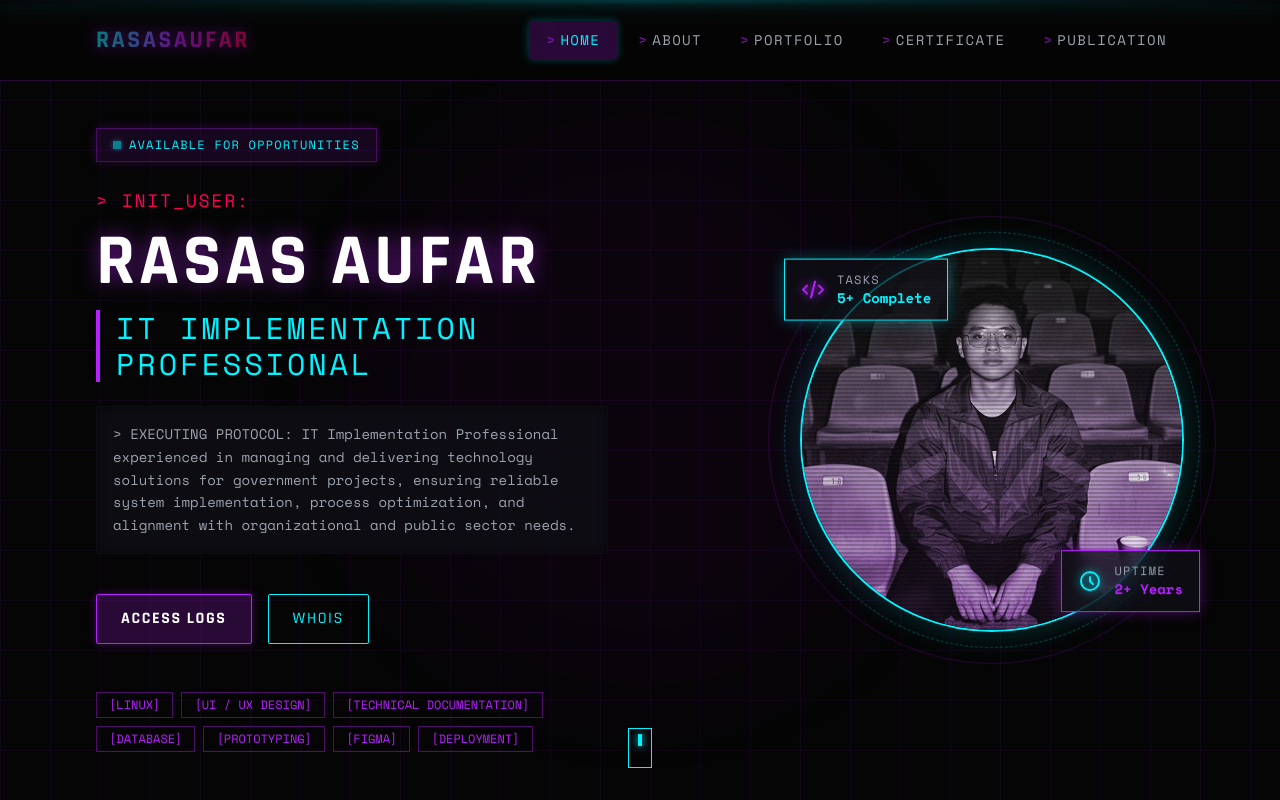
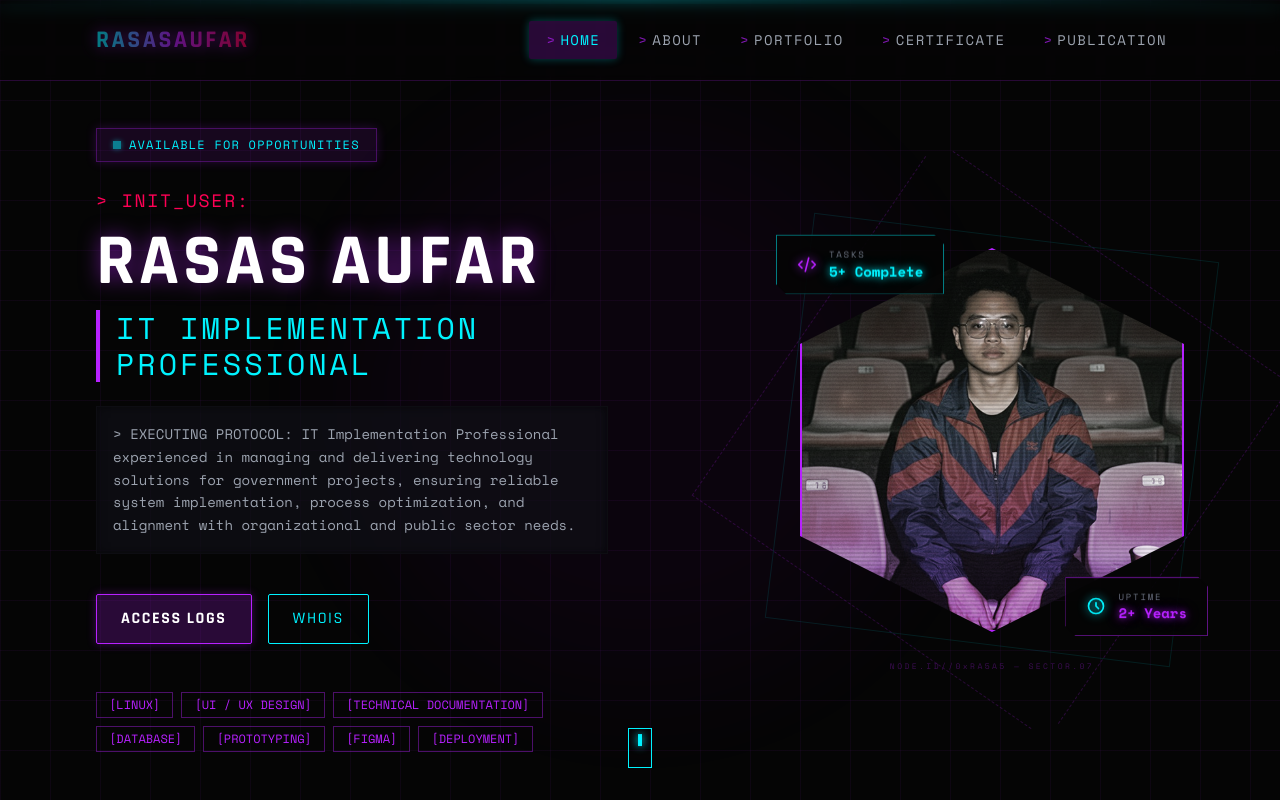
Before and after one commit to rasasaufar/portofolio-rasas-v3, a Nuxt app: page / in a window 1280 px wide. Shown: the top 800 px of the page. Built offline with nearby package versions, Linux system fonts and the light colour scheme.

Commit message:
feat: Add initial Home section component with cyberpunk-inspired styling and supporting global CSS utilities.

```diff
--- a/app/assets/css/main.css
+++ b/app/assets/css/main.css
@@ -94,3 +94,24 @@
     linear-gradient(to bottom, rgba(183, 33, 255, 0.05) 1px, transparent 1px);
   background-size: 50px 50px;
 }
+
+/* ══════════════════════════════════════════════════════════════
+   CRT / SCANLINE OVERLAY — Applied to photo containers
+   ══════════════════════════════════════════════════════════════ */
+.crt-overlay {
+  position: relative;
+}
+
+.crt-overlay::after {
+  content: '';
+  position: absolute;
+  inset: 0;
+  background: repeating-linear-gradient(
+    transparent,
+    transparent 2px,
+    rgba(0, 0, 0, 0.12) 2px,
+    rgba(0, 0, 0, 0.12) 4px
+  );
+  pointer-events: none;
+  z-index: 1;
+}
--- a/app/components/SectionHome.vue
+++ b/app/components/SectionHome.vue
@@ -44,50 +44,54 @@
           </div>
         </div>
 
-        <!-- Right: Photo -->
+        <!-- Right: Photo with cyberpunk treatment -->
         <div class="flex justify-center lg:justify-end animate-fade-in-right" style="animation-delay: 0.4s">
           <div class="relative">
-            <!-- Decorative rings -->
-            <div class="absolute -inset-4 rounded-full border border-cyber-cyan/30 border-dashed animate-[spin_20s_linear_infinite]"></div>
-            <div class="absolute -inset-8 rounded-full border border-cyber-purple/20 animate-[spin_30s_linear_infinite_reverse]"></div>
+            <!-- Outer decorative ring (dashed, slow spin) -->
+            <div class="absolute -inset-6 border border-dashed border-cyber-purple/20 animate-spin-slow" style="clip-path: polygon(0 0, calc(100% - 20px) 0, 100% 20px, 100% 100%, 20px 100%, 0 calc(100% - 20px));"></div>
+            <!-- Inner decorative ring -->
+            <div class="absolute -inset-3 border border-cyber-cyan/10 animate-spin-slower" style="animation-direction: reverse;"></div>
 
-            <!-- Photo Container -->
-            <div class="relative w-72 h-72 sm:w-80 sm:h-80 lg:w-96 lg:h-96 rounded-full overflow-hidden border-2 border-cyber-cyan shadow-[0_0_30px_rgba(0,243,255,0.2)]">
+            <!-- Photo Container — hexagonal cut -->
+            <div class="relative w-72 h-72 sm:w-80 sm:h-80 lg:w-96 lg:h-96 overflow-hidden border-2 border-cyber-purple crt-overlay" style="clip-path: polygon(50% 0%, 100% 25%, 100% 75%, 50% 100%, 0% 75%, 0% 25%); box-shadow: 0 0 40px rgba(183, 33, 255, 0.3), inset 0 0 40px rgba(0, 0, 0, 0.6);">
               <img
                 src="/images/profile.png"
                 alt="Rasas - Profile Photo"
-                class="w-full h-full object-cover filter grayscale hover:grayscale-0 transition-all duration-500"
+                class="w-full h-full object-cover filter grayscale-[70%] hover:grayscale-0 transition-all duration-700 scale-110"
               />
-              <!-- Overlay gradient -->
-              <div class="absolute inset-0 bg-gradient-to-t from-cyber-purple/40 to-transparent mix-blend-overlay"></div>
-              <!-- Scanline effect overlay -->
-              <div class="absolute inset-0 bg-[linear-gradient(transparent_50%,rgba(0,0,0,0.2)_50%)] bg-[length:100%_4px] pointer-events-none"></div>
+              <!-- Purple gradient overlay -->
+              <div class="absolute inset-0 bg-gradient-to-t from-cyber-purple/50 via-transparent to-cyber-bg/30 mix-blend-overlay"></div>
             </div>
 
-            <!-- Floating Badge -->
-            <div class="absolute bottom-4 -right-4 bg-cyber-panel border border-cyber-purple px-4 py-3 shadow-[0_0_15px_rgba(183,33,255,0.3)] animate-float backdrop-blur-md">
+            <!-- Floating Badge — Uptime -->
+            <div class="absolute -bottom-2 -right-6 bg-cyber-bg/90 backdrop-blur-md border border-cyber-purple/50 px-5 py-3 animate-float clip-cyber-sm" style="box-shadow: 0 0 20px rgba(183, 33, 255, 0.3);">
               <div class="flex items-center gap-3">
-                <span class="text-cyber-cyan drop-shadow-[0_0_5px_currentColor]">
-                  <svg class="w-6 h-6" fill="none" stroke="currentColor" viewBox="0 0 24 24"><path stroke-linecap="round" stroke-linejoin="round" stroke-width="2" d="M12 8v4l3 3m6-3a9 9 0 11-18 0 9 9 0 0118 0z"></path></svg>
+                <span class="text-cyber-cyan" style="filter: drop-shadow(0 0 5px currentColor);">
+                  <svg class="w-5 h-5" fill="none" stroke="currentColor" viewBox="0 0 24 24"><path stroke-linecap="round" stroke-linejoin="round" stroke-width="2" d="M12 8v4l3 3m6-3a9 9 0 11-18 0 9 9 0 0118 0z"></path></svg>
                 </span>
                 <div>
-                  <p class="text-xs font-mono text-gray-400 uppercase tracking-widest">Uptime</p>
-                  <p class="text-sm font-mono font-bold text-cyber-purple">2+ Years</p>
+                  <p class="text-[9px] font-mono text-gray-500 uppercase tracking-[0.2em]">Uptime</p>
+                  <p class="text-sm font-mono font-bold text-cyber-purple text-glow-purple">2+ Years</p>
                 </div>
               </div>
             </div>
 
-            <!-- Floating Badge 2 -->
-            <div class="absolute top-4 -left-4 bg-cyber-panel border border-cyber-cyan px-4 py-3 shadow-[0_0_15px_rgba(0,243,255,0.3)] animate-float" style="animation-delay: 2s">
+            <!-- Floating Badge — Tasks -->
+            <div class="absolute -top-2 -left-6 bg-cyber-bg/90 backdrop-blur-md border border-cyber-cyan/50 px-5 py-3 animate-float clip-cyber-sm" style="animation-delay: 2s; box-shadow: 0 0 20px rgba(0, 243, 255, 0.2);">
               <div class="flex items-center gap-3">
-                <span class="text-cyber-purple drop-shadow-[0_0_5px_currentColor]">
-                  <svg class="w-6 h-6" fill="none" stroke="currentColor" viewBox="0 0 24 24"><path stroke-linecap="round" stroke-linejoin="round" stroke-width="2" d="M10 20l4-16m4 4l4 4-4 4M6 16l-4-4 4-4"></path></svg>
+                <span class="text-cyber-purple" style="filter: drop-shadow(0 0 5px currentColor);">
+                  <svg class="w-5 h-5" fill="none" stroke="currentColor" viewBox="0 0 24 24"><path stroke-linecap="round" stroke-linejoin="round" stroke-width="2" d="M10 20l4-16m4 4l4 4-4 4M6 16l-4-4 4-4"></path></svg>
                 </span>
                 <div>
-                  <p class="text-xs font-mono text-gray-400 uppercase tracking-widest">Tasks</p>
-                  <p class="text-sm font-mono font-bold text-cyber-cyan">5+ Complete</p>
+                  <p class="text-[9px] font-mono text-gray-500 uppercase tracking-[0.2em]">Tasks</p>
+                  <p class="text-sm font-mono font-bold text-cyber-cyan text-glow-cyan">5+ Complete</p>
                 </div>
               </div>
+            </div>
+
+            <!-- Decorative data text near photo -->
+            <div class="absolute -bottom-10 left-1/2 -translate-x-1/2 text-[8px] font-mono text-cyber-purple/30 tracking-[0.3em] whitespace-nowrap">
+              NODE.ID//0xRA5A5 — SECTOR.07
             </div>
           </div>
         </div>
--- a/tailwind.config.ts
+++ b/tailwind.config.ts
@@ -1,4 +1,5 @@
 import type { Config } from 'tailwindcss'
+import plugin from 'tailwindcss/plugin'
 
 export default <Config>{
     content: [
@@ -36,6 +37,8 @@ export default <Config>{
                 'pulse-soft': 'pulseSoft 3s ease-in-out infinite',
                 'glitch': 'glitch 2s linear infinite',
                 'glow-pulse': 'glowPulse 2s infinite',
+                'spin-slow': 'spin 20s linear infinite',
+                'spin-slower': 'spin 30s linear infinite',
             },
             keyframes: {
                 fadeIn: {
@@ -78,5 +81,28 @@ export default <Config>{
             },
         },
     },
-    plugins: [],
+    plugins: [
+        plugin(function({ addUtilities }) {
+            addUtilities({
+                /* Clip-path cut corners */
+                '.clip-cyber': {
+                    'clip-path': 'polygon(0 0, calc(100% - 16px) 0, 100% 16px, 100% 100%, 16px 100%, 0 calc(100% - 16px))',
+                },
+                '.clip-cyber-sm': {
+                    'clip-path': 'polygon(0 0, calc(100% - 10px) 0, 100% 10px, 100% 100%, 10px 100%, 0 calc(100% - 10px))',
+                },
+                '.clip-cyber-lg': {
+                    'clip-path': 'polygon(0 0, calc(100% - 24px) 0, 100% 24px, 100% 100%, 24px 100%, 0 calc(100% - 24px))',
+                },
+
+                /* Neon glow text */
+                '.text-glow-purple': {
+                    'text-shadow': '0 0 7px rgba(183, 33, 255, 0.8), 0 0 15px rgba(183, 33, 255, 0.4), 0 0 30px rgba(183, 33, 255, 0.2)',
+                },
+                '.text-glow-cyan': {
+                    'text-shadow': '0 0 7px rgba(0, 243, 255, 0.8), 0 0 15px rgba(0, 243, 255, 0.4), 0 0 30px rgba(0, 243, 255, 0.2)',
+                },
+            })
+        }),
+    ],
 }
```
